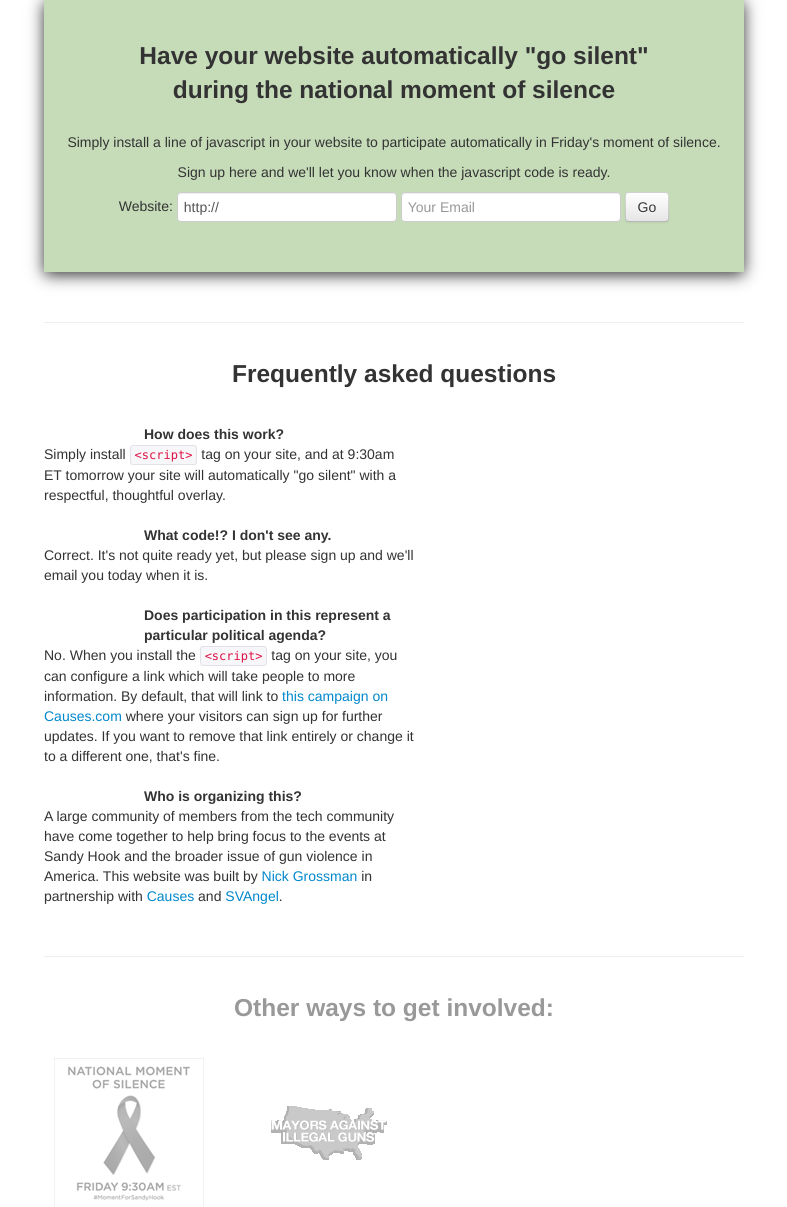
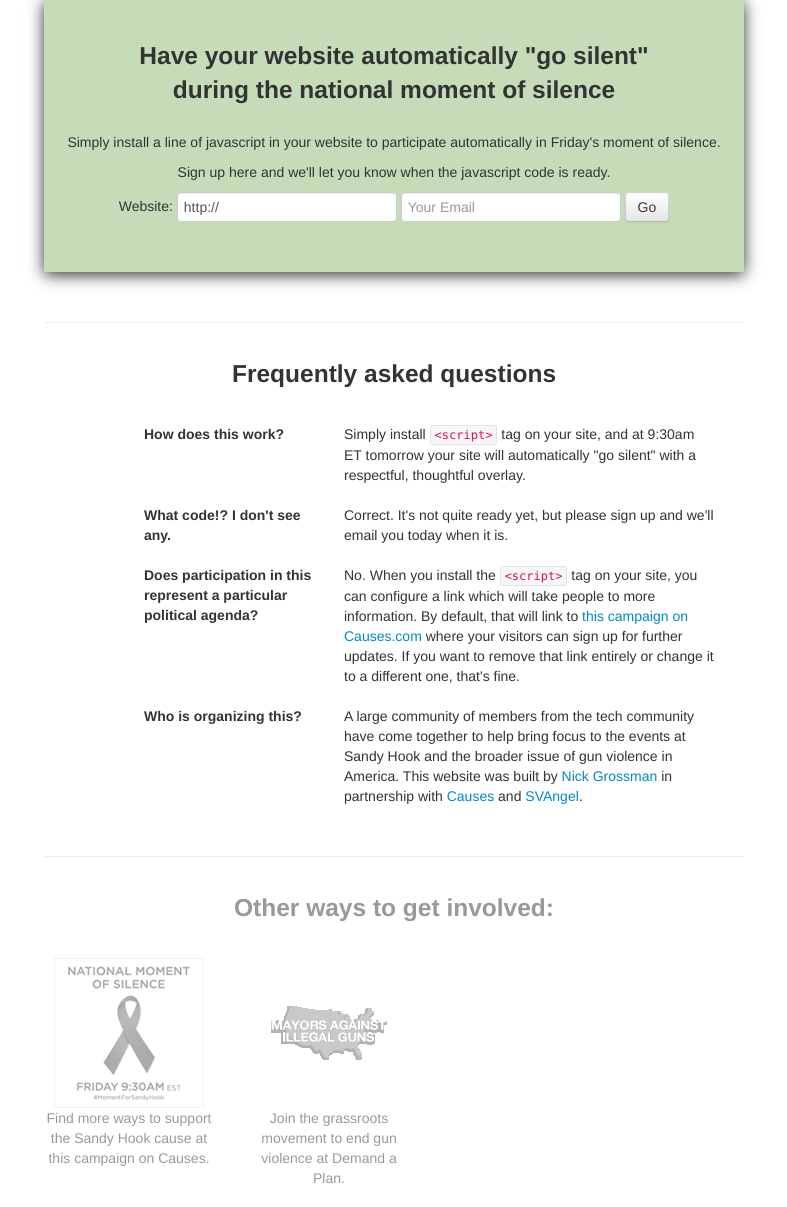
Before and after one commit to nickgrossman/webgoessilent.org, a PHP site: page / in a window 1280 px wide. Shown: the part 1114-2321 px from the top of the page, without its empty margins (246-1033 px from the left). Run offline with PHP 8.4, Linux system fonts and the light colour scheme; some libraries are stand-ins or nearby versions.

Commit message:
fix spacing on faq

```diff
--- a/index.php
+++ b/index.php
@@ -50,8 +50,9 @@ type="submit" type="submit" class="btn">Go</button>
 
 	<h3> Frequently asked questions</h3>
 	<br />
+
 	<div class="row">
-		<div class="span3 offset1 question">
+		<div class="span2 offset1 question">
 			How does this work?
 		</div>
 		<div class="span4 answer">
@@ -59,8 +60,9 @@ type="submit" type="submit" class="btn">Go</button>
 		</div>
 
 	</div>
+
 	<div class="row">
-		<div class="span3 offset1 question">
+		<div class="span2 offset1 question">
 			What code!?  I don't see any.
 		</div>
 		<div class="span4 answer">
@@ -69,7 +71,7 @@ type="submit" type="submit" class="btn">Go</button>
 
 	</div>
 	<div class="row">
-		<div class="span3 offset1 question">
+		<div class="span2 offset1 question">
 			Does participation in this represent a particular political agenda?
 		</div>
 		<div class="span4 answer">
@@ -78,7 +80,7 @@ type="submit" type="submit" class="btn">Go</button>
 
 	</div>
 	<div class="row">
-		<div class="span3 offset1 question">
+		<div class="span2 offset1 question">
 			Who is organizing this?
 		</div>
 		<div class="span4 answer">
```
